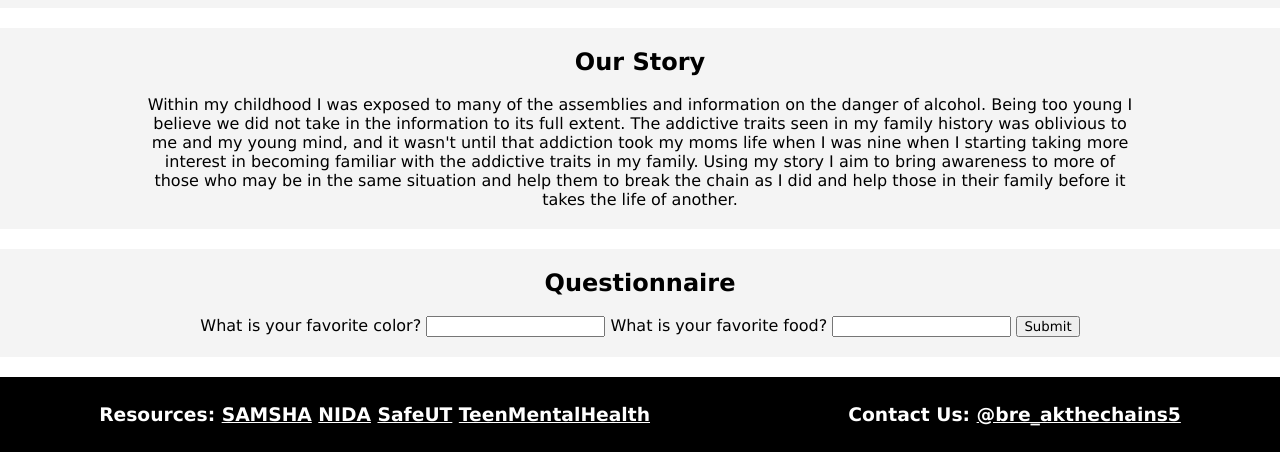
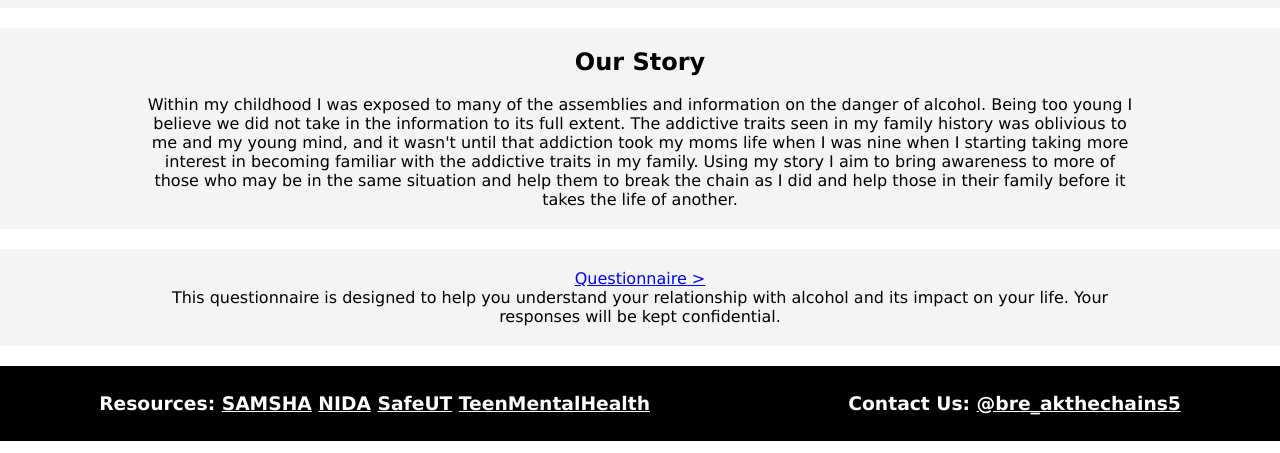
Before and after one commit to bendev2010/breakthechain, a plain HTML site: page index.html in a window 1280 px wide. Shown: the part 347-800 px from the top of the page. Drawn offline with Linux system fonts and the light colour scheme.

Commit message:
gtag test #2

```diff
--- a/index.html
+++ b/index.html
@@ -4,17 +4,17 @@
     <meta charset="UTF-8">
     <meta name="viewport" content="width=device-width, initial-scale=1.0">
     <link rel="stylesheet" href="css/style.css">
+    <script async src="https://www.googletagmanager.com/gtag/js?id=G-7PF0E9HEWN"></script>
+    <script>
+    window.dataLayer = window.dataLayer || [];
+    function gtag(){dataLayer.push(arguments);}
+    gtag('js', new Date());
+
+    gtag('config', 'G-7PF0E9HEWN');
+    </script>
     <title>Break the Chain</title>
 </head>
 <!-- Google tag (gtag.js) -->
-<script async src="https://www.googletagmanager.com/gtag/js?id=G-7PF0E9HEWN"></script>
-<script>
-  window.dataLayer = window.dataLayer || [];
-  function gtag(){dataLayer.push(arguments);}
-  gtag('js', new Date());
-
-  gtag('config', 'G-7PF0E9HEWN');
-</script>
 <body>
     <header>
         <h1>Break the Chain</h1>
@@ -37,16 +37,11 @@
             </p>
         </section>
         <section class="questionnaire">
-            <h2>Questionnaire</h2><br>
-            <form id="questionnaire-form">
-                <label for="question1">What is your favorite color?</label>
-                <input type="text" id="question1" name="question1" required>
-
-                <label for="question2">What is your favorite food?</label>
-                <input type="text" id="question2" name="question2" required>
-
-                <button type="submit">Submit</button>
-            </form>
+            <a href="path/file" onclick="">Questionnaire ></a>
+            <p>
+                This questionnaire is designed to help you understand your relationship with alcohol and its impact on your life.
+                Your responses will be kept confidential.
+            </p>
         </section>
         <footer>
             <h3>Resources: <a href="">SAMSHA</a>  <a href="">NIDA</a> <a href="">SafeUT</a> <a href="">TeenMentalHealth</a></h4>
```
